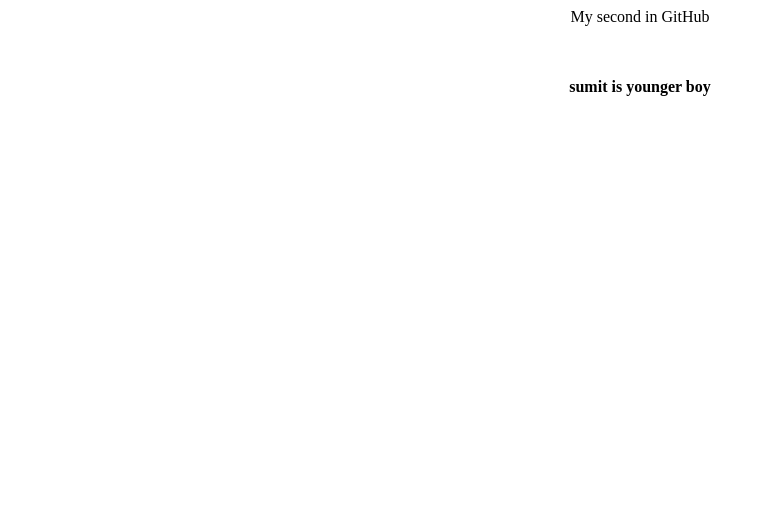
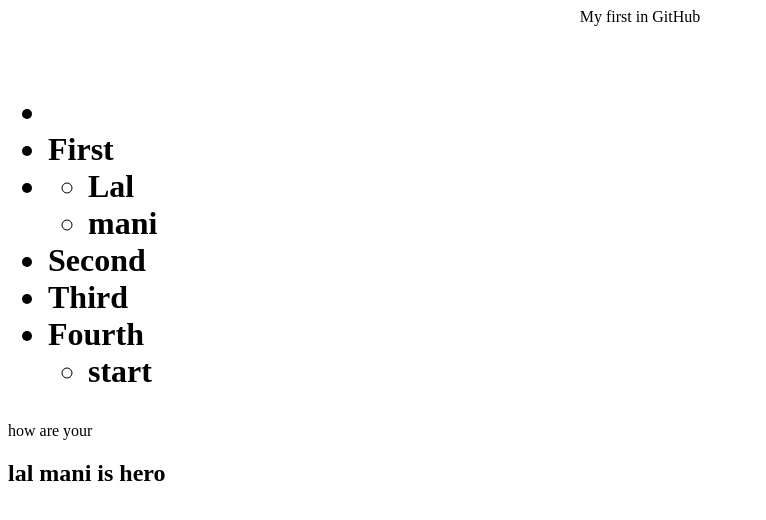
Before and after one commit to YOGESH-CHANDRA/last, a plain HTML site: page index.html in a window 1280 px wide. Shown: the whole page, without its empty margins (0-766 px from the left). Drawn offline with Linux system fonts and the light colour scheme.

Commit message:
my style

```diff
--- a/index.html
+++ b/index.html
@@ -7,9 +7,25 @@
     <title>Second Project</title>
 </head>
 <body>
-   <center> <center>My second in GitHub</center>
+   <center>My  first in GitHub</center>
    <br><br>
-   <p><b>sumit is younger boy</b></p>
+   <p><b>  <h1>
+    <ul>
+        <li></li>
+        <li>First</li>
+        <li>
+            <ul>
+                <li>Lal</li>
+                <li>mani</li>
+            </ul>
+        </li>
+        <li>Second</li>
+        <li>Third</li>
+        <li>Fourth</li>
+        <ul><li>start</li></ul>
+    </ul>
+</h1></b></p><p>how are your</p>
+   <h2>lal mani is hero</h2>
 
 </body>
 </html>
```
Also changed, not shown: page1.html (+19 -2 lines).
